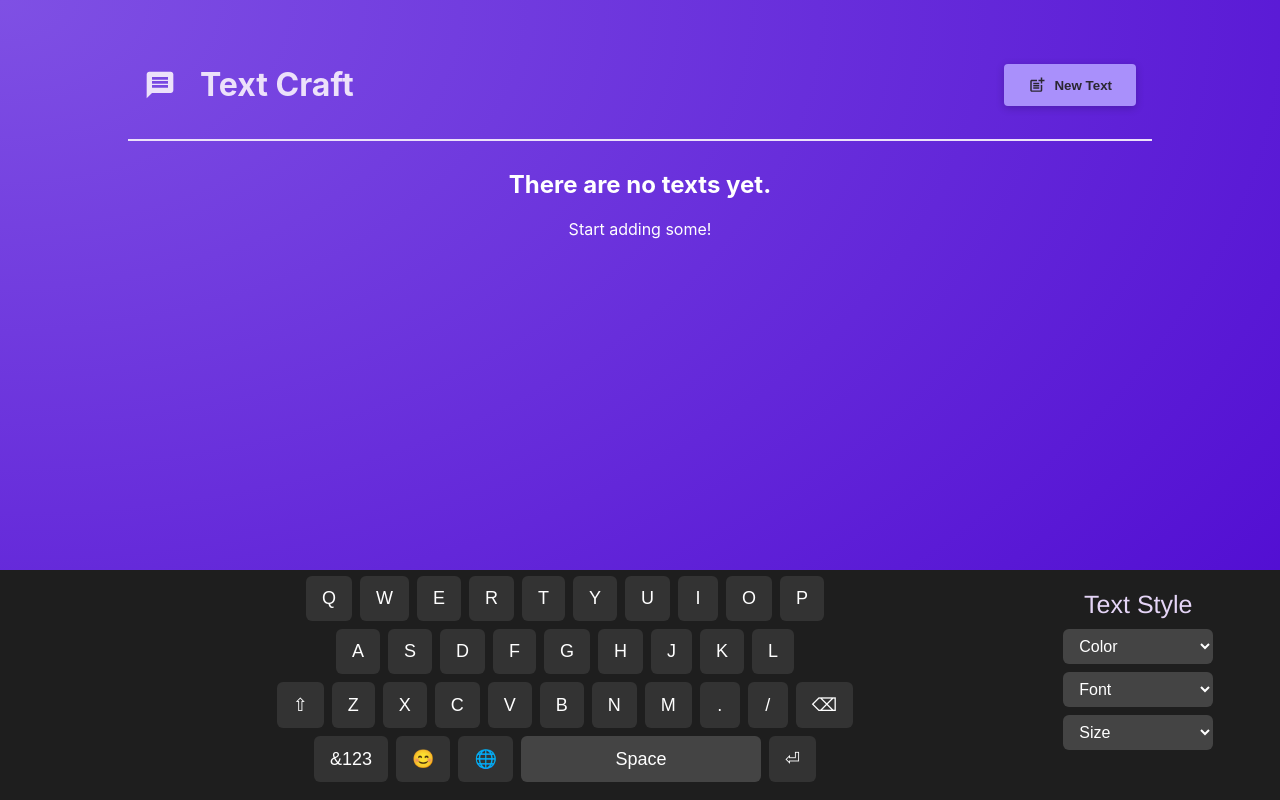
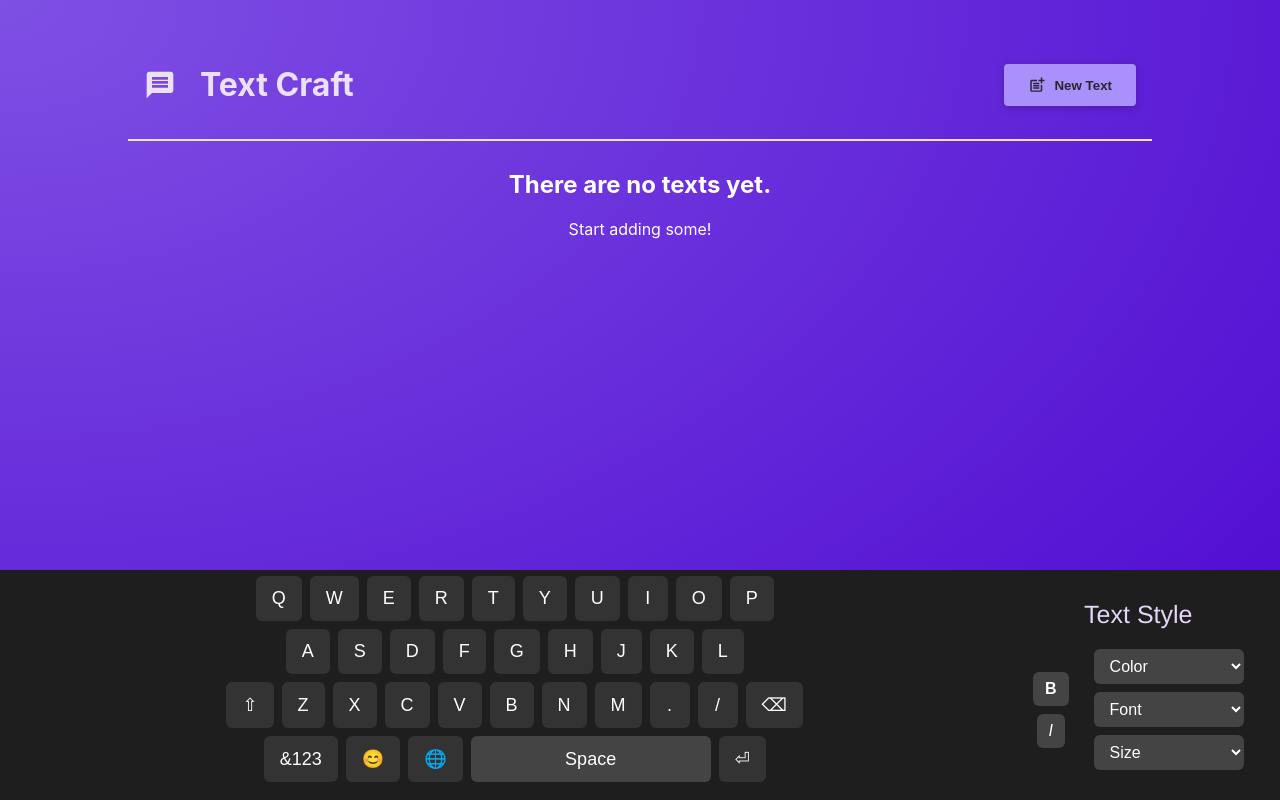
Before and after one commit to EMNusbach/fs-unit-4, a React (Vite) app: page / in a window 1280 px wide. Built offline with nearby package versions, Linux system fonts and the light colour scheme.

Commit message:
fixes + bold and italic style

```diff
--- a/src/components/TextDisplay.jsx
+++ b/src/components/TextDisplay.jsx
@@ -1,12 +1,20 @@
 import classes from './TextDisplay.module.css';
 
-function TextDisplay({ title, body, onClick }) {
-    return (
-        <li className={classes.textDisplay} onClick={onClick}>
-            <h2 className={classes.title}>{title}</h2>
-            <p className={classes.body}>{body}</p>
-        </li>
-    );
+function TextDisplay({ titleParts = [], bodyParts = [], onClick }) {
+  return (
+    <li className={classes.textDisplay} onClick={onClick}>
+      <h2 className={classes.title}>
+        {titleParts.map((part, index) => (
+          <span key={index} style={part.style}>{part.text}</span>
+        ))}
+      </h2>
+      <p className={classes.body}>
+        {bodyParts.map((part, index) => (
+          <span key={index} style={part.style}>{part.text}</span>
+        ))}
+      </p>
+    </li>
+  );
 }
 
 export default TextDisplay;
--- a/src/components/TextDisplay.module.css
+++ b/src/components/TextDisplay.module.css
@@ -1,7 +1,7 @@
 .textDisplay {
     margin: 1rem 0;
     padding: 1rem;
-    background-color: #9c7eee;
+    background-color: white;
     border-radius: 8px;
     box-shadow: 0 1px 4px rgba(0, 0, 0, 0.2);
     animation: animate-in 1s ease-out forwards;
@@ -9,18 +9,20 @@
 
 .title {
     font-size: 0.8rem;
-    font-weight: bold;
-    color: #543280;
+    font-weight: normal;
+    color: #333;
     margin: 0;
     text-transform: uppercase;
+    font-style: normal;
 }
 
 .body {
     white-space: pre-wrap;
     font-size: 1.25rem;
     margin: 0.25rem 0 0 0;
-    color: #593884;
-    font-style: italic;
+    color: #444;
+    font-style: normal;
+    font-weight: normal;
 }
 
 @keyframes animate-in {
--- a/src/components/TextEditor.jsx
+++ b/src/components/TextEditor.jsx
@@ -2,7 +2,7 @@ import { useState, useEffect } from 'react';
 import classes from './TextEditor.module.css';
 
 
-function TextEditor({ onCancel, onAddText, onKeyFromKeyboard, selectedText }) {
+function TextEditor({ onCancel, onAddText, onKeyFromKeyboard, selectedText,userName  }) {
     const [bodyParts, setBodyParts] = useState([]);
     const [titleParts, setTitleParts] = useState([]);
     const [focusedField, setFocusedField] = useState('title');
@@ -15,14 +15,22 @@ function TextEditor({ onCancel, onAddText, onKeyFromKeyboard, selectedText }) {
     // Pre-fill the editor with selectedText (if exists)
     useEffect(() => {
       if (selectedText) {
-            const defaultStyle = { ...currentStyle };
-            setTitleParts([{ text: selectedText.title, style: defaultStyle }]);
-            setBodyParts([{ text: selectedText.body, style: defaultStyle }]);
+        setTitleParts(selectedText.titleParts || []);
+        setBodyParts(selectedText.bodyParts || []);
       } else {
         setTitleParts([]);
         setBodyParts([]);
       }
     }, [selectedText]);
+
+    function getNextIdForUser(userName) {
+      const key = `lastTextId_${userName}`;
+      const lastId = parseInt(localStorage.getItem(key) || '0', 10);
+      const newId = lastId + 1;
+      localStorage.setItem(key, newId.toString());
+      return newId;
+    }
+
 
     function handleVirtualKeyPress(key) {
         let updatedStyle = currentStyle;
@@ -51,6 +59,19 @@ function TextEditor({ onCancel, onAddText, onKeyFromKeyboard, selectedText }) {
             setCurrentStyle(updatedStyle);
             return;
         }
+        if (key.startsWith('{bold:')) {
+          const value = key.slice(6, -1) === 'true';
+          updatedStyle = { ...currentStyle, fontWeight: value ? 'bold' : 'normal' };
+          setCurrentStyle(updatedStyle);
+          return;
+        }
+        if (key.startsWith('{italic:')) {
+          const value = key.slice(8, -1) === 'true';
+          updatedStyle = { ...currentStyle, fontStyle: value ? 'italic' : 'normal' };
+          setCurrentStyle(updatedStyle);
+          return;
+        }
+
 
         // Handle deletion
         if (key === 'Delete' || key === '←') {
@@ -107,13 +128,19 @@ function TextEditor({ onCancel, onAddText, onKeyFromKeyboard, selectedText }) {
 
     function saveHandler(event) {
       event.preventDefault();
+
       const textData = {
+        id: selectedText?.id || getNextIdForUser(userName),
+        titleParts,
+        bodyParts,
         title: titleParts.map(part => part.text).join(''),
         body: bodyParts.map(part => part.text).join('')
       };
+
       onAddText(textData);
       onCancel();
     }
+
 
     return (
         <form className={classes.form} onSubmit={saveHandler}>
--- a/src/components/TextsDisplayList.jsx
+++ b/src/components/TextsDisplayList.jsx
@@ -20,8 +20,18 @@ function TextsDisplayList({ isEditing, onStopEditing, onEditText, selectedText,
     }, [texts]);
 
     function addTextHandler(textData) {
-        setTexts((existingTexts) => [textData, ...existingTexts]);
-    }
+        setTexts((existingTexts) => {
+          const index = existingTexts.findIndex(text => text.id === textData.id);
+
+          if (index !== -1) {
+            const updatedTexts = [...existingTexts];
+            updatedTexts[index] = textData;
+            return updatedTexts;
+          } else {
+            return [textData, ...existingTexts];
+          }
+        });
+      }
 
     return (
         <>
@@ -32,6 +42,7 @@ function TextsDisplayList({ isEditing, onStopEditing, onEditText, selectedText,
                         onAddText={addTextHandler}
                         selectedText={selectedText}
                         onKeyFromKeyboard={onKeyFromKeyboard}
+                        userName={userName}
                     />
                 </Modal>
             )}
@@ -40,12 +51,12 @@ function TextsDisplayList({ isEditing, onStopEditing, onEditText, selectedText,
                 <ul className={classes.texts}>
                     {/* make sure key is unique */}
                     {texts.map((text) => (
-                        <TextDisplay
-                            key={text.title}
-                            title={text.title}
-                            body={text.body}
-                            onClick={() => onEditText(text)}
-                        />
+                     <TextDisplay
+                        key={text.id}
+                        titleParts={text.titleParts}
+                        bodyParts={text.bodyParts}
+                        onClick={() => onEditText(text)}
+                      />
                     ))}
                 </ul>
             )}
--- a/src/components/VirtualKeyboard.jsx
+++ b/src/components/VirtualKeyboard.jsx
@@ -26,7 +26,8 @@ function VirtualKeyboard({ onKeyPress }) {
   const [isUppercase, setIsUppercase] = useState(true);
   const [layoutMode, setLayoutMode] = useState('letters'); // letters | symbols
   const [showEmojiPicker, setShowEmojiPicker] = useState(false);
-
+  const [isBold, setIsBold] = useState(false);
+  const [isItalic, setIsItalic] = useState(false);
 
   const getCurrentLayout = () => {
     if (layoutMode === 'symbols') return symbolKeys;
@@ -95,6 +96,9 @@ function VirtualKeyboard({ onKeyPress }) {
 
       <div className={classes.sidePanelRight}>
         <label className={classes.label}>Text Style</label>
+        <div className={classes.sidePanelRightButtons}>
+
+        <div className={classes.selectButtons}>
         <select onChange={(e) => onKeyPress?.(`{color:${e.target.value}}`)}>
             <option value="">Color</option>
             <option value="red">🟥 Red</option>
@@ -119,8 +123,20 @@ function VirtualKeyboard({ onKeyPress }) {
             <option value="large">Large</option>
             <option value="x-large">X-Large</option>
         </select>
-     </div>
+       </div>
+       <div className={classes.toggleButtons}>
+        <button className={`${classes.toggleButton} ${isBold ? classes.active : ''}`}
+            onClick={() => {const newBold = !isBold; setIsBold(newBold); onKeyPress?.(`{bold:${newBold}}`); }}>
+            <b>B</b>
+          </button>
 
+          <button className={`${classes.toggleButton} ${isItalic ? classes.active : ''}`}
+            onClick={() => { const newItalic = !isItalic; setIsItalic(newItalic);onKeyPress?.(`{italic:${newItalic}}`);}} >
+            <i>I</i>
+          </button>
+        </div>
+      </div>
+    </div>
 
       {/* Emoji Picker */}
       {showEmojiPicker && (
--- a/src/components/VirtualKeyboard.module.css
+++ b/src/components/VirtualKeyboard.module.css
@@ -20,15 +20,26 @@
   }
 
   .sidePanelLeft,
-  .sidePanelRight {
+  .sidePanelRight,
+  .selectButtons,
+  .toggleButtons {
     display: flex;
     flex-direction: column;
     justify-content: center;
     align-items: center;
     gap: 8px;
+    margin: 10px 10px;
+
+  }
+  .sidePanelRightButtons {
+    display: flex;
+    flex-direction: row-reverse;
+    justify-content: center;
+    align-items: center;
+    gap: 5px;
     margin: 0 10px;
-    padding-bottom: 40px;
-  }
+    }
+
 
   .row {
     display: flex;
@@ -76,8 +87,9 @@
   }
 
 
-  .sidePanelRight select {
+  .selectButtons select {
     padding: 8px 12px;
+
     border: none;
     width: 150px;
     border-radius: 6px;
@@ -87,11 +99,11 @@
     cursor: pointer;
   }
 
-  .sidePanelRight select:hover {
+  .selectButtons select:hover {
     background-color: #555;
   }
 
-  .sidePanelRight select option {
+  .selectButtons select option {
     background-color: #222;
     color: white;
   }
@@ -102,3 +114,20 @@
     margin-bottom: 5px;
     font-family:'Franklin Gothic Medium', 'Arial Narrow', Arial, sans-serif;
   }
+  .toggleButton {
+    padding: 8px 12px;
+    font-size: 16px;
+    border: none;
+    border-radius: 6px;
+    background-color: #444;
+    color: white;
+    cursor: pointer;
+  }
+
+  .toggleButton:hover {
+    background-color: #666;
+  }
+
+  .active {
+    background-color: #8c6cf7;
+  }
```
Lines whose indentation alone changed are shown as unchanged.
